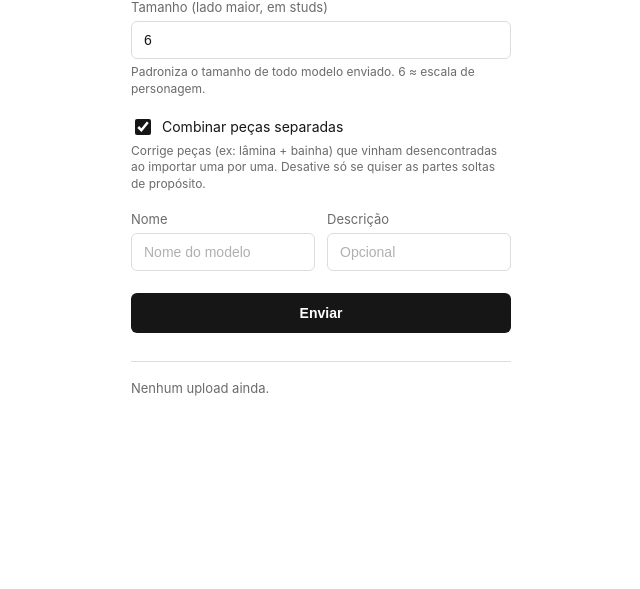
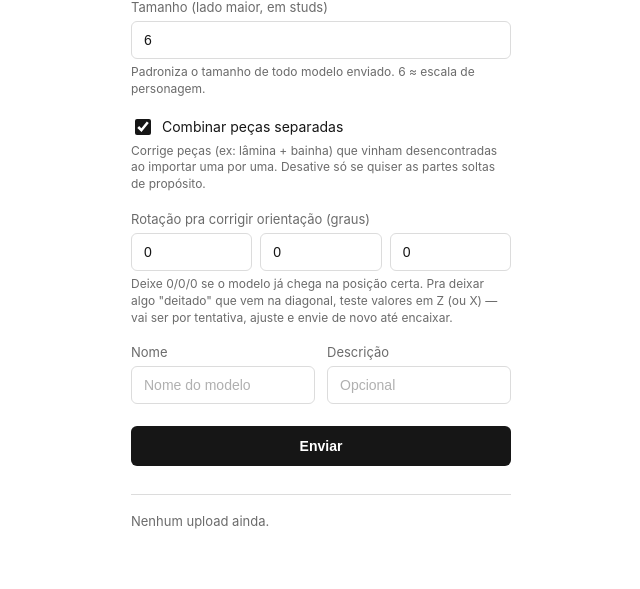
Before and after one commit to lonasharkins-blip/roblox-uploader, a Flask app: page / in a window 1280 px wide. Shown: the part 333-922 px from the top of the page, without its empty margins (319-959 px from the left). Before the commit the page ends 729 px from the top, so only its background shows below. Run offline with Flask 3, Linux system fonts and the light colour scheme; some libraries are stand-ins or nearby versions.

Commit message:
Add files via upload

```diff
--- a/templates/index.html
+++ b/templates/index.html
@@ -4,6 +4,7 @@
 <meta charset="UTF-8" />
 <meta name="viewport" content="width=device-width, initial-scale=1.0" />
 <title>Upload pra Roblox</title>
+<script type="module" src="https://unpkg.com/@google/model-viewer/dist/model-viewer.min.js"></script>
 <style>
   :root {
     --bg: #ffffff;
@@ -62,6 +63,8 @@
   }
   .row-2 { display: flex; gap: 12px; }
   .row-2 > div { flex: 1; }
+  .row-3 { display: flex; gap: 8px; }
+  .row-3 > div { flex: 1; }
 
   input[type="text"],
   input[type="number"],
@@ -158,6 +161,8 @@
       <input type="file" id="file" accept=".glb,.gltf,.obj,.fbx,.dae,.stl,.ply,.zip" />
       <span id="dropLabel">Escolher arquivo (.glb, .obj, .fbx, .zip…)</span>
     </label>
+    <model-viewer id="modelPreview" camera-controls style="display:none; width:100%; height:260px; margin-top:10px; border:1px solid var(--border); border-radius:6px; background:var(--bg);"></model-viewer>
+    <div class="help" id="previewHint" style="display:none;">Arraste pra girar a câmera e olhar de todo ângulo. A rotação abaixo já reflete aqui.</div>
   </fieldset>
 
   <fieldset>
@@ -180,6 +185,22 @@
       Combinar peças separadas
     </label>
     <div class="help">Corrige peças (ex: lâmina + bainha) que vinham desencontradas ao importar uma por uma. Desative só se quiser as partes soltas de propósito.</div>
+  </fieldset>
+
+  <fieldset>
+    <label>Rotação pra corrigir orientação (graus)</label>
+    <div class="row-3">
+      <div>
+        <input type="number" id="rotateX" value="0" step="5" placeholder="X" />
+      </div>
+      <div>
+        <input type="number" id="rotateY" value="0" step="5" placeholder="Y" />
+      </div>
+      <div>
+        <input type="number" id="rotateZ" value="0" step="5" placeholder="Z" />
+      </div>
+    </div>
+    <div class="help">Deixe 0/0/0 se o modelo já chega na posição certa. Pra deixar algo "deitado" que vem na diagonal, teste valores em Z (ou X) — vai ser por tentativa, ajuste e envie de novo até encaixar.</div>
   </fieldset>
 
   <fieldset>
@@ -232,17 +253,50 @@
   const submitBtn = document.getElementById('submitBtn');
   const statusBox = document.getElementById('statusBox');
   const historyList = document.getElementById('historyList');
+  const modelPreview = document.getElementById('modelPreview');
+  const previewHint = document.getElementById('previewHint');
+  const rotateXInput = document.getElementById('rotateX');
+  const rotateYInput = document.getElementById('rotateY');
+  const rotateZInput = document.getElementById('rotateZ');
+
+  let previewObjectUrl = null;
 
   secretInput.value = localStorage.getItem('roblox_uploader_secret') || '';
   secretInput.addEventListener('change', () => {
     localStorage.setItem('roblox_uploader_secret', secretInput.value);
   });
 
+  function updatePreviewOrientation() {
+    if (modelPreview.style.display === 'none') return;
+    const x = parseFloat(rotateXInput.value) || 0; // eixo X -> pitch
+    const y = parseFloat(rotateYInput.value) || 0; // eixo Y -> yaw
+    const z = parseFloat(rotateZInput.value) || 0; // eixo Z -> roll
+    // model-viewer espera "roll pitch yaw"
+    modelPreview.setAttribute('orientation', `${z}deg ${x}deg ${y}deg`);
+  }
+
   fileInput.addEventListener('change', () => {
-    if (fileInput.files.length) {
-      dropLabel.textContent = fileInput.files[0].name;
-      dropArea.classList.add('has-file');
+    if (!fileInput.files.length) return;
+    const file = fileInput.files[0];
+    dropLabel.textContent = file.name;
+    dropArea.classList.add('has-file');
+
+    const ext = file.name.toLowerCase().split('.').pop();
+    if (ext === 'glb' || ext === 'gltf') {
+      if (previewObjectUrl) URL.revokeObjectURL(previewObjectUrl);
+      previewObjectUrl = URL.createObjectURL(file);
+      modelPreview.src = previewObjectUrl;
+      modelPreview.style.display = 'block';
+      previewHint.style.display = 'block';
+      updatePreviewOrientation();
+    } else {
+      modelPreview.style.display = 'none';
+      previewHint.style.display = 'none';
     }
+  });
+
+  [rotateXInput, rotateYInput, rotateZInput].forEach(el => {
+    el.addEventListener('input', updatePreviewOrientation);
   });
 
   textureInput.addEventListener('change', () => {
@@ -324,6 +378,9 @@
     if (textureInput.files.length) formData.append('texture', textureInput.files[0]);
     formData.append('targetSize', document.getElementById('targetSize').value);
     formData.append('mergeParts', document.getElementById('mergeParts').checked ? 'true' : 'false');
+    formData.append('rotateX', document.getElementById('rotateX').value || '0');
+    formData.append('rotateY', document.getElementById('rotateY').value || '0');
+    formData.append('rotateZ', document.getElementById('rotateZ').value || '0');
     formData.append('displayName', document.getElementById('displayName').value);
     formData.append('description', document.getElementById('description').value);
 
```
